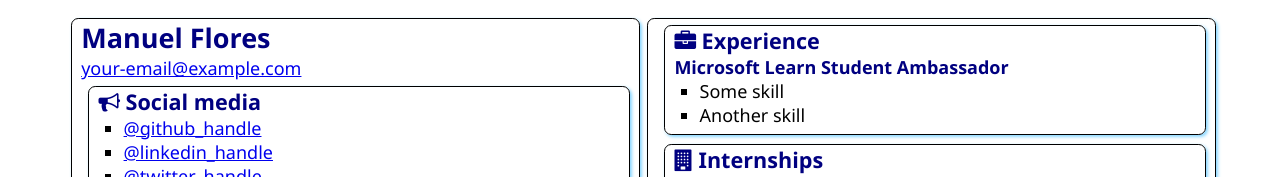
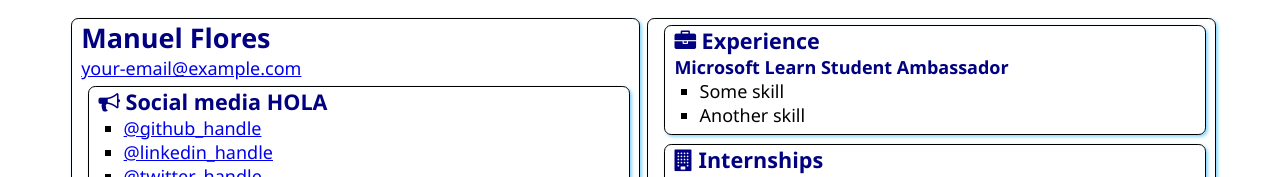
Before and after one commit to manueljesus00/SATechnicalOnboarding, a plain HTML site: page src/index.html in a window 1280 px wide. Shown: the top 177 px of the page. Drawn offline with Linux system fonts and the light colour scheme.

Commit message:
Hola
Hola

```diff
--- a/src/index.html
+++ b/src/index.html
@@ -18,7 +18,7 @@
             <section class="box">
                 <h2>
                     <i class="fa fa-bullhorn" aria-hidden="true"></i>
-                    Social media
+                    Social media HOLA
                 </h2>
                 <ul>
                     <li><a href="https://github.com/<handle>">@github_handle</a></li>
```
